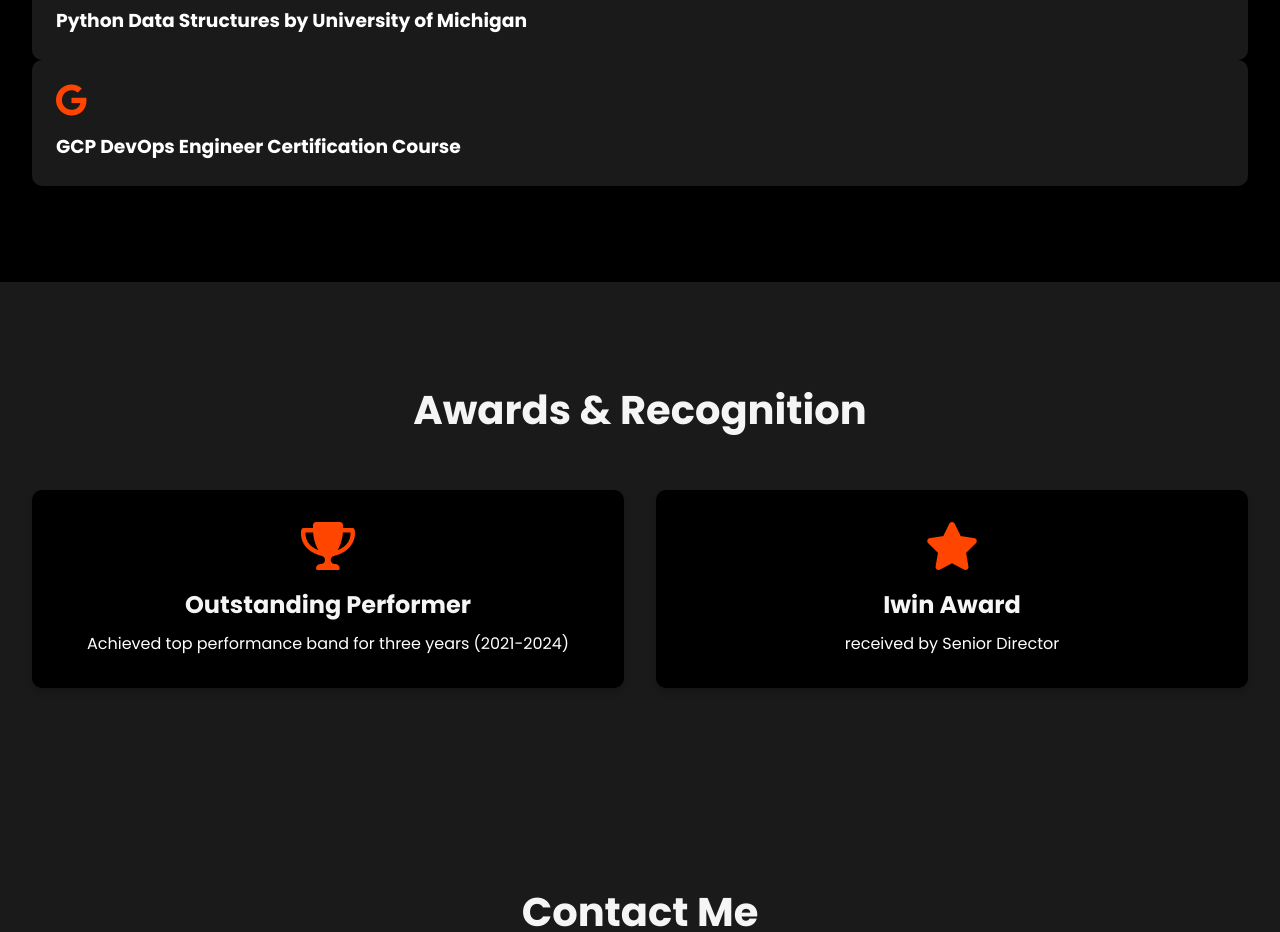
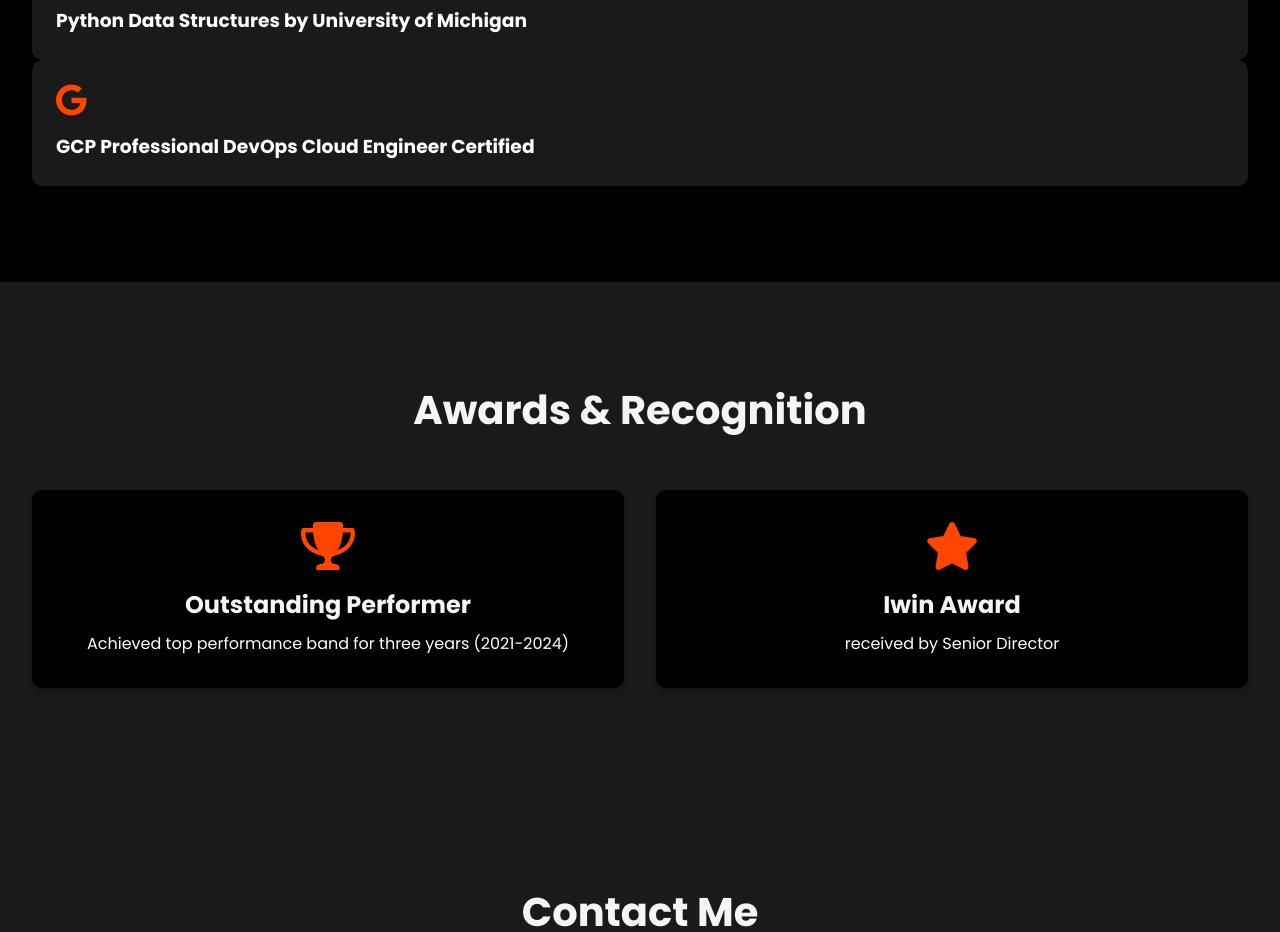
Before and after one commit to varsha011/mydigitalprofile011, a plain HTML site: page index.html in a window 1280 px wide. Shown: the part 3700-4632 px from the top of the page. Drawn offline with Linux system fonts and the light colour scheme; a script that the page names is missing.

Commit message:
Update index.html

```diff
--- a/index.html
+++ b/index.html
@@ -151,7 +151,7 @@
 
                 <div class="cert-card">
                     <i class="fab fa-google"></i>
-                    <h3>GCP DevOps Engineer Certification Course</h3>
+                    <h3>GCP Professional DevOps Cloud Engineer Certified </h3>
                 </div>
 
             </div>
```
